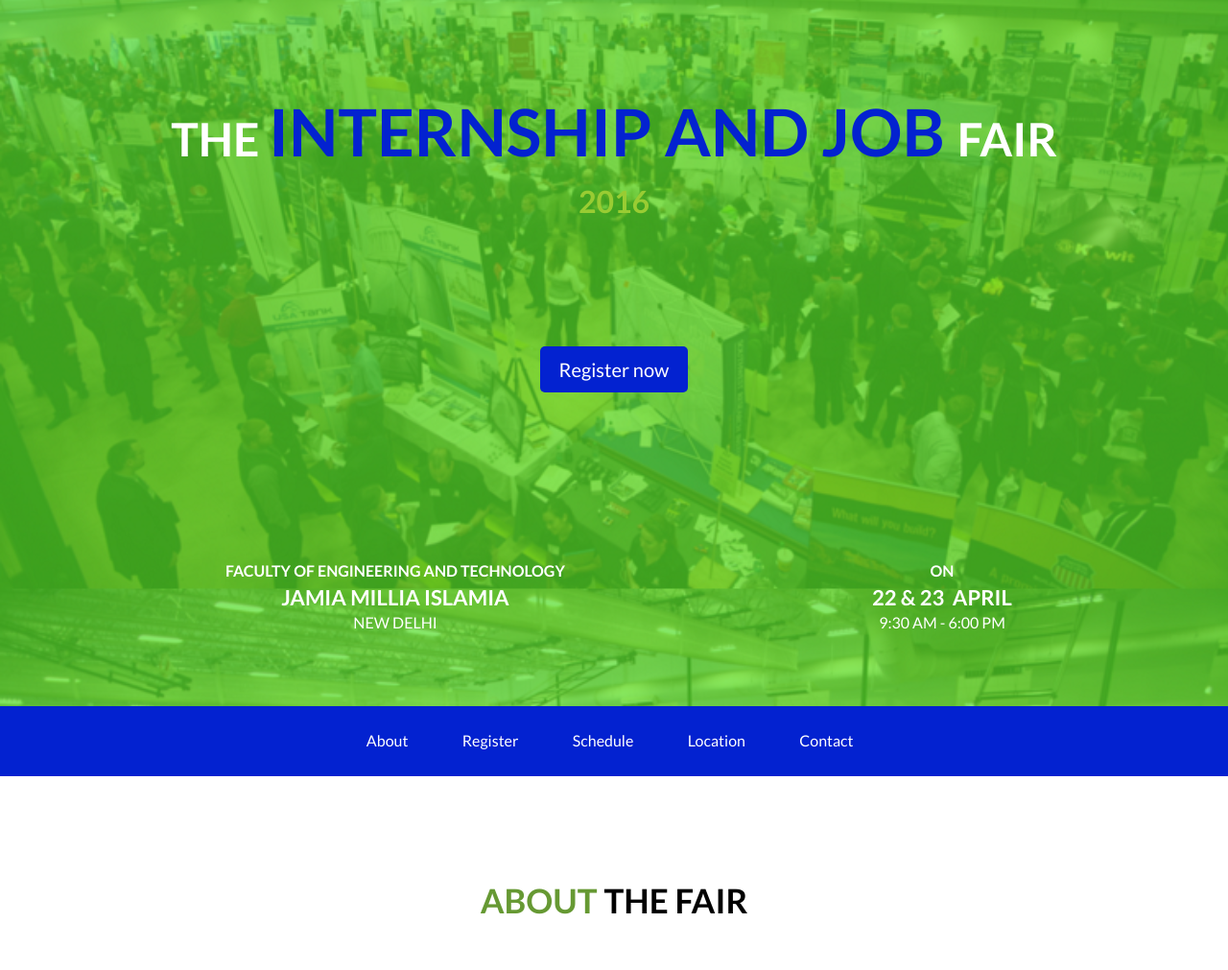
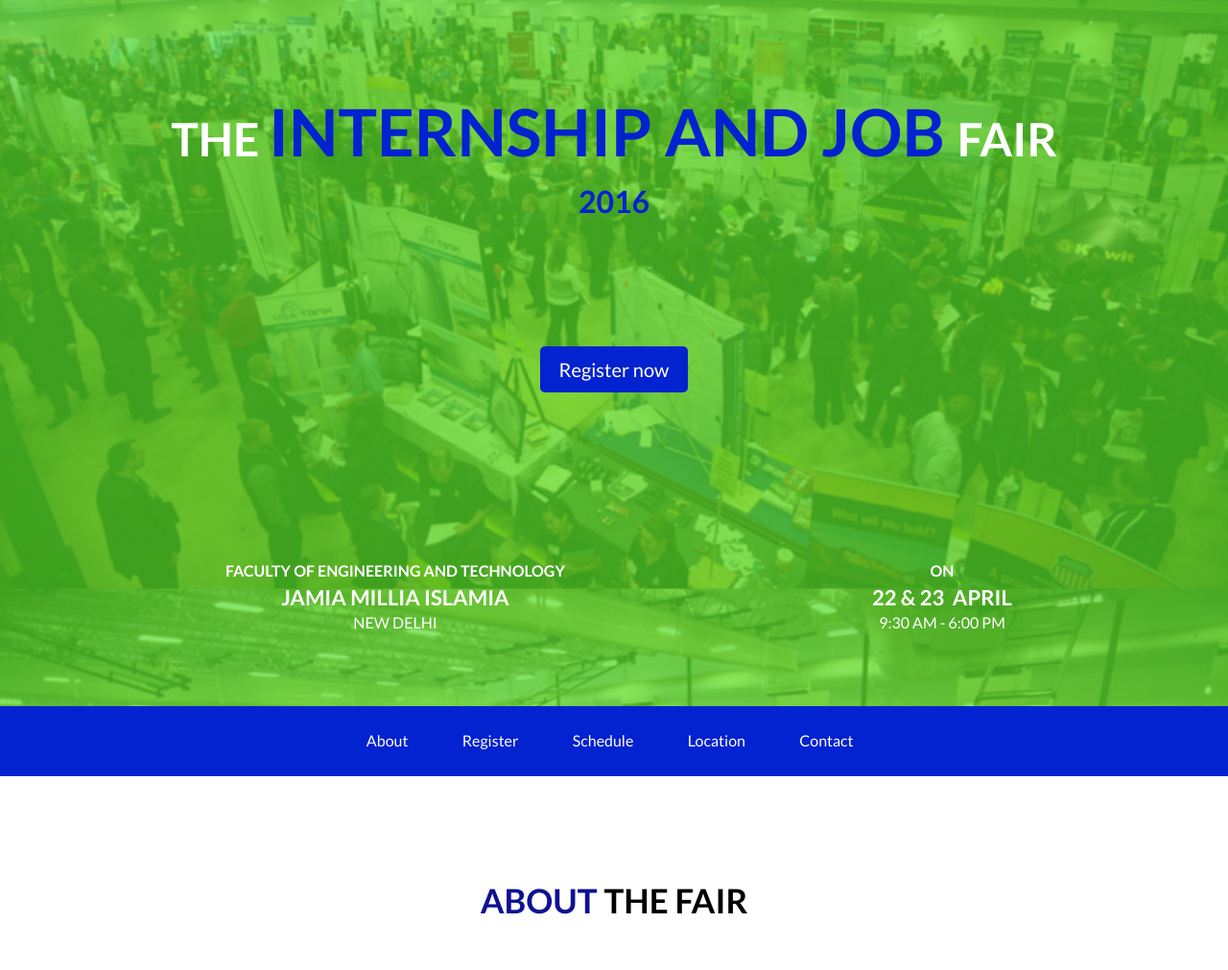
Before and after one commit to sonaal07/internshipfair2016, a plain HTML site: page index.html in a window 1280 px wide. Shown: the part 241-1252 px from the top of the page at 96% size. Drawn offline with Linux system fonts and the light colour scheme.

Commit message:
color coorections

```diff
--- a/css/style.css
+++ b/css/style.css
@@ -240,7 +240,7 @@
 	width: 55%;
 	}
 span.highlight{
-	color:#669933;
+	color:#0F1193;
 	}
 .brand-image{
 	background: url("../images/image-sprite1.png") no-repeat -55px 5px;
@@ -1694,7 +1694,7 @@
 	height: 32px;
 	border: none;
 	text-indent: 100%;
-	background: url("../images/arr.png") no-repeat 0px 0px;
+	background: url("../images/arrb.png") no-repeat 0px 0px;
 }
 #toTopHover {
 	width: 32px;
--- a/index.html
+++ b/index.html
@@ -29,7 +29,7 @@
         <div class="container">
             <div class="banner-info">
                 <h1>THE <span class="colon">INTERNSHIP AND JOB </span>FAIR</h1>
-                <p style="font-weight:bold ; color: #99cc33">2016</p>
+                <p style="font-weight:bold ; color: #0322D0">2016</p>
                 <br>
                 <br>
                 <br>
```
Also changed, not shown: images/arrb.png (added).
